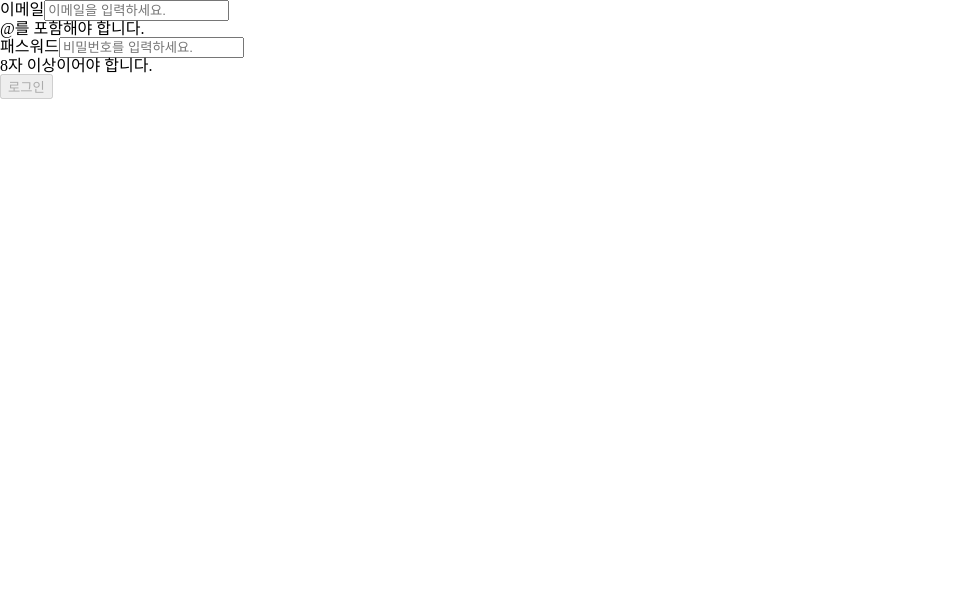
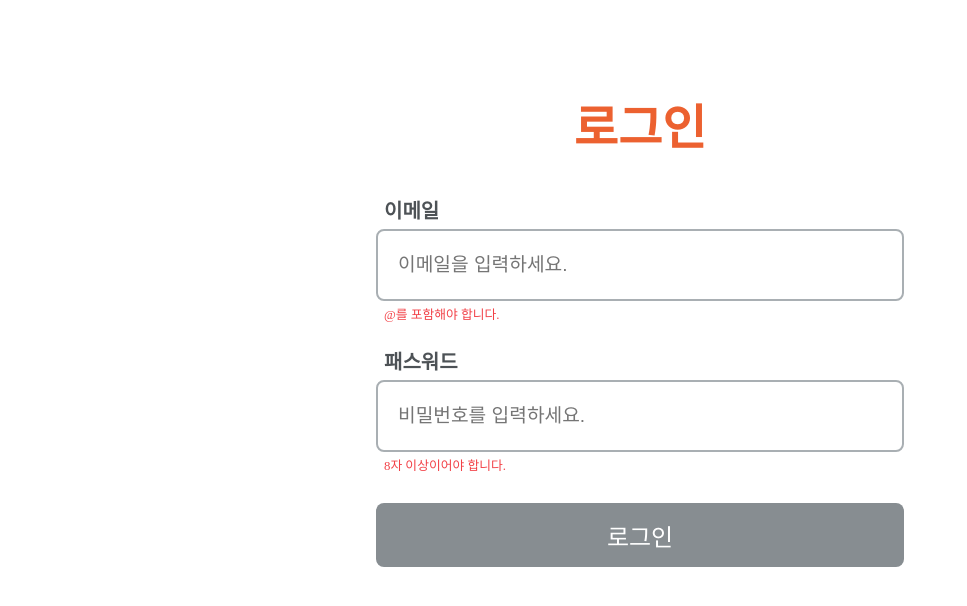
Before and after one commit to sangminlee98/wanted-pre-onboarding-frontend, a React (Create React App) app: page /signin in a window 1280 px wide. Shown: the top 606 px of the page, without its empty margins (0-967 px from the left). Built offline with nearby package versions, Linux system fonts and the light colour scheme.

Commit message:
style : [로그인] 스타일 적용

```diff
--- a/src/pages/SignIn/index.tsx
+++ b/src/pages/SignIn/index.tsx
@@ -1,9 +1,11 @@
 import useCheckInput from "@/hooks/useCheckInput";
 import useInput from "@/hooks/useInput";
+import onKeydown from "@/utils/onKeydown";
 import { SignInAPI } from "@/services/user";
 import { Form } from "@/types/form";
 import { useEffect, useState } from "react";
 import { useNavigate } from "react-router-dom";
+import styles from "./styles.module.scss";
 
 export default function SignInPage() {
   const navigate = useNavigate();
@@ -12,6 +14,7 @@ export default function SignInPage() {
   const [password, passwordHandler] = useInput("");
   const emailErrorState = useCheckInput(email, /.*@.*/g);
   const passwordErrorState = useCheckInput(password, /^.{8,}$/g);
+
   const handleSubmit = async () => {
     const form: Form = {
       email,
@@ -23,6 +26,12 @@ export default function SignInPage() {
     }
   };
 
+  // keydown 이벤트가 일어날 때 실행할 핸들러
+  const keydownHandler = () => {
+    if (formDisabled) return;
+    handleSubmit();
+  };
+
   useEffect(() => {
     if (!emailErrorState && !passwordErrorState) {
       setFormDisabled(false);
@@ -31,8 +40,10 @@ export default function SignInPage() {
     }
   }, [emailErrorState, passwordErrorState]);
   return (
-    <div>
-      <div>
+    <div className={styles.pageWrapper}>
+      <h1 className={styles.title}>로그인</h1>
+      <form className={styles.formWrapper}>
+        <div className={styles.inputWrapper}>
           <label htmlFor="email">이메일</label>
           <input
             id="email"
@@ -42,9 +53,11 @@ export default function SignInPage() {
             value={email}
             onChange={emailHandler}
           />
-        <p>{emailErrorState && "@를 포함해야 합니다."}</p>
+          <p className={styles.errorMessage}>
+            {emailErrorState && "@를 포함해야 합니다."}
+          </p>
         </div>
-      <div>
+        <div className={styles.inputWrapper}>
           <label htmlFor="password">패스워드</label>
           <input
             id="password"
@@ -53,10 +66,14 @@ export default function SignInPage() {
             placeholder="비밀번호를 입력하세요."
             value={password}
             onChange={passwordHandler}
+            onKeyDown={(e) => onKeydown(e, keydownHandler)}
           />
-        <p>{passwordErrorState && "8자 이상이어야 합니다."}</p>
+          <p className={styles.errorMessage}>
+            {passwordErrorState && "8자 이상이어야 합니다."}
+          </p>
         </div>
         <button
+          className={styles.button}
           type="button"
           data-testid="signin-button"
           onClick={handleSubmit}
@@ -64,6 +81,7 @@ export default function SignInPage() {
         >
           로그인
         </button>
+      </form>
     </div>
   );
 }
--- /dev/null
+++ b/src/pages/SignIn/styles.module.scss
@@ -0,0 +1,77 @@
+.pageWrapper {
+  display: flex;
+  flex-direction: column;
+  justify-content: center;
+  align-items: center;
+  width: 100%;
+  min-height: 100vh;
+}
+
+.title {
+  font-size: 3rem;
+  font-weight: 700;
+  color: var(--main-color);
+  margin-bottom: 3rem;
+}
+
+.formWrapper {
+  display: flex;
+  flex-direction: column;
+  justify-content: space-evenly;
+  align-items: center;
+  width: 33rem;
+}
+
+.inputWrapper {
+  display: flex;
+  flex-direction: column;
+  width: 100%;
+  margin-bottom: 1.5rem;
+  & > label {
+    font-weight: 700;
+    font-size: 1.25rem;
+    color: #4d5256;
+    margin-bottom: 0.5rem;
+    margin-left: 0.5rem;
+  }
+  & > input {
+    width: 100%;
+    height: 4.5rem;
+    padding-left: 1.25rem;
+    padding-right: 1.5rem;
+    border: 2px solid #a9afb3;
+    border-radius: 8px;
+    font-weight: 400;
+    font-size: 1.2rem;
+    color: var(--darkgray-color);
+    &:focus {
+      border-color: #4d5256;
+      background-color: var(--gray-background);
+      outline: none;
+    }
+  }
+}
+
+.errorMessage {
+  margin-top: 0.5rem;
+  margin-left: 0.5rem;
+  min-height: 1.2rem;
+  color: #f24147;
+  font-family: "Pretendard";
+  font-size: 0.8rem;
+}
+
+.button {
+  width: 100%;
+  height: 4rem;
+  margin-bottom: 8rem;
+  border: none;
+  border-radius: 8px;
+  background-color: var(--darkgray-color);
+  font-size: 1.5rem;
+  color: white;
+  cursor: pointer;
+  &:hover {
+    opacity: 0.8;
+  }
+}
```
Lines whose indentation alone changed are shown as unchanged.
